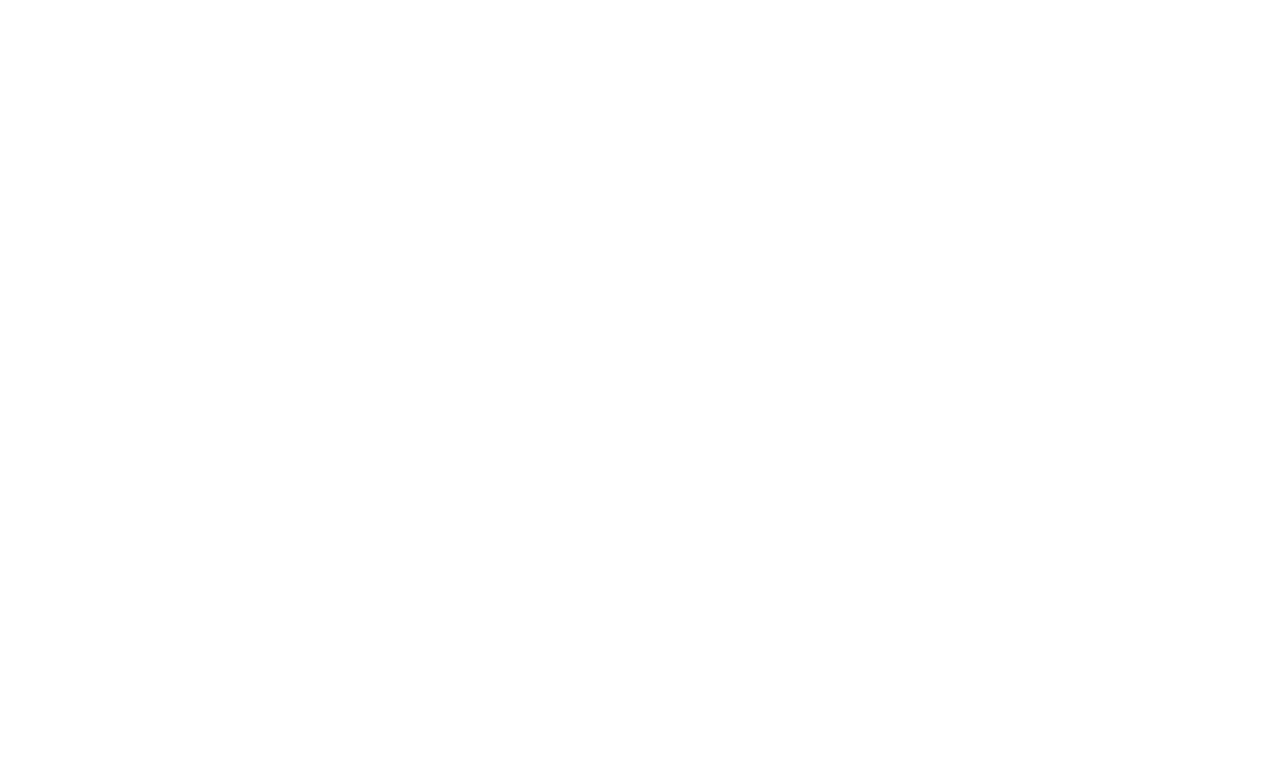
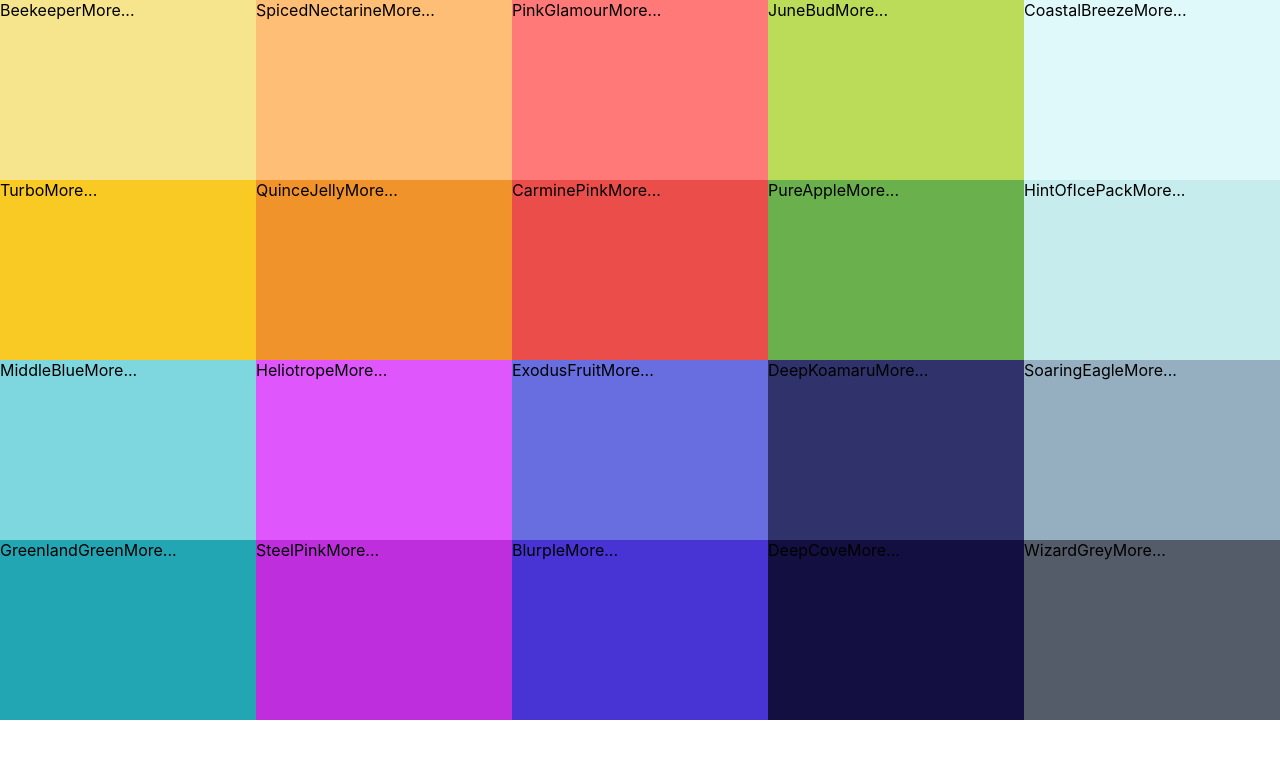
Before and after one commit to dmjusto/colorPaletteApp, a React (Create React App) app: page / in a window 1280 px wide. Shown: the top 758 px of the page. Built offline with nearby package versions, Linux system fonts and the light colour scheme.

Commit message:
add colorBox.jsx

```diff
--- /dev/null
+++ b/src/colorBox.css
@@ -0,0 +1,8 @@
+.colorBox{
+    width: 20%;
+    height: 25%;
+    display: inline-block;
+    margin: 0 auto;
+    position: relative;
+    cursor: pointer;
+}
--- /dev/null
+++ b/src/colorBox.jsx
@@ -0,0 +1,13 @@
+import React, { Component } from 'react';
+import './colorBox.css'
+
+export default class colorBox extends Component {
+    render() {
+        return (
+            <div className='colorBox' style={{backgroundColor: this.props.background}}>
+                <span>{this.props.name}</span>
+                <span>More...</span>
+            </div>
+        )
+    }
+}
--- /dev/null
+++ b/src/palette.css
@@ -0,0 +1,7 @@
+.Palette{
+    height: 100vh;
+}
+
+.palette-colors{
+    height: 90%;
+}
--- a/src/palette.jsx
+++ b/src/palette.jsx
@@ -1,12 +1,17 @@
-import React, { Component } from 'react'
+import React, { Component } from 'react';
+import ColorBox from './colorBox';
+import './palette.css'
 
 export default class palette extends Component {
     render() {
+        const colorBoxes = this.props.colors.map(color => (
+            <ColorBox background={color.color} name={color.name}/>
+        ))
         return (
             <div className="Palette">
                 {/* navBar goes here */}
                 <div className="palette-colors">
-                    {/* bunch of color boxes */}
+                    {colorBoxes}
                 </div>
                 {/* footer goes here */}
             </div>
```
